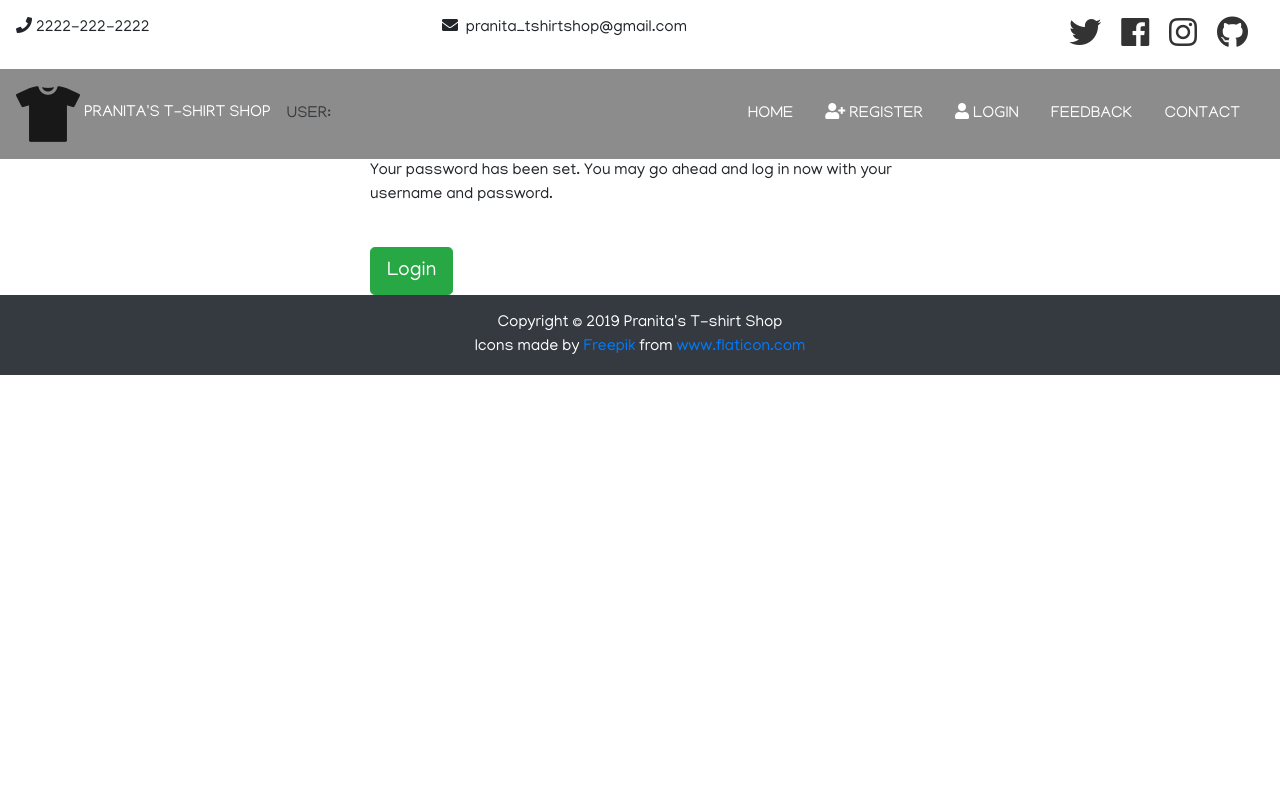
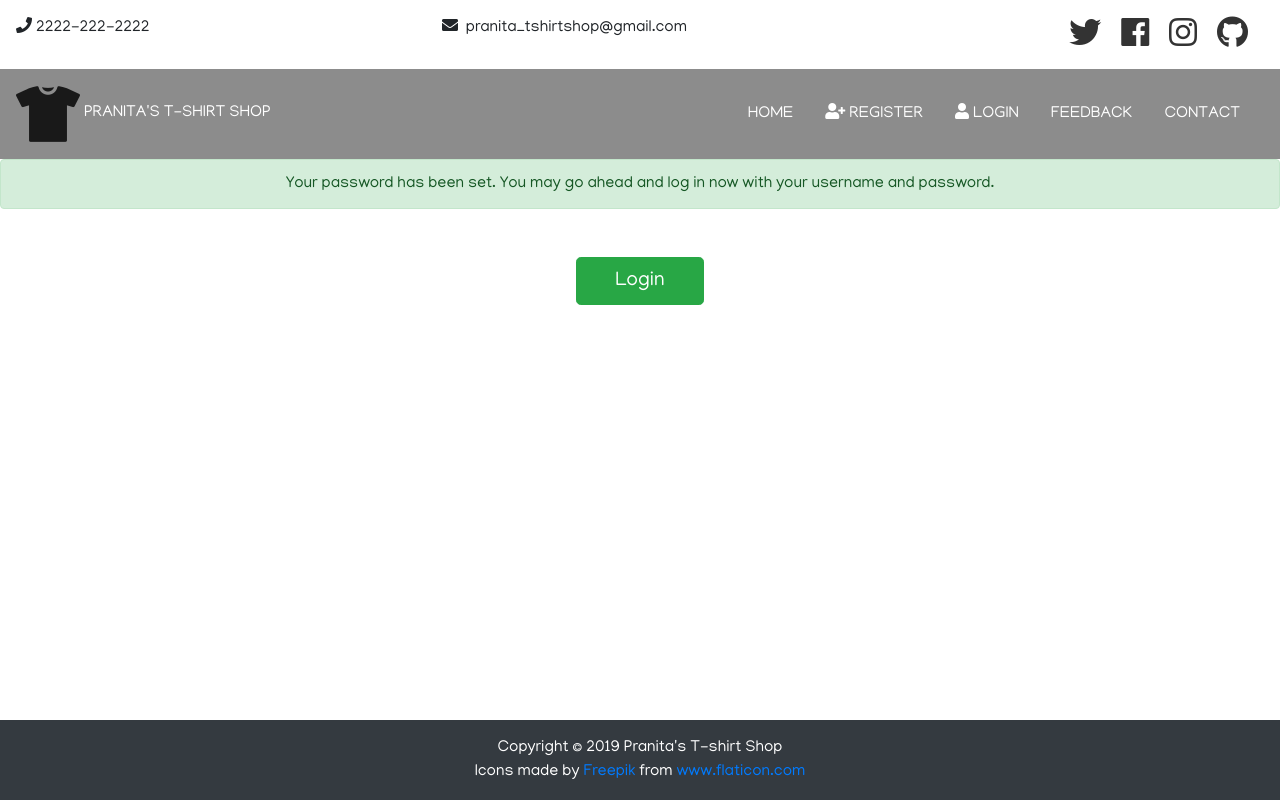
Before and after one commit to pranitastudent/T-shirt-Shop-Project, a Django app: page /accounts/password-reset-complete/ in a window 1280 px wide. Run offline with Django 3.2, Linux system fonts and the light colour scheme; some libraries are stand-ins or nearby versions.

Commit message:
Password Reset working and sticky footer added

```diff
--- a/accounts/backends.py
+++ b/accounts/backends.py
@@ -1,6 +1,5 @@
 from django.contrib.auth.models import User
 
-# Code taken from Code Institute lectures on email authentication
 
 class EmailAuth:
     """Authenticate a user by an exact match on the email and password"""
--- a/accounts/urls.py
+++ b/accounts/urls.py
@@ -2,7 +2,7 @@ from django.urls import path
 from django.urls import path, reverse_lazy
 from django.contrib.auth import views as auth_views
 from accounts.views import login, register, logout
-from django.contrib.auth.views import PasswordResetForm, PasswordResetDoneView,PasswordResetView,PasswordResetConfirmView,PasswordResetCompleteView
+from django.contrib.auth.views import PasswordResetView
 from django.conf.urls import url
 
 urlpatterns = [
--- a/shop/static/css/style.css
+++ b/shop/static/css/style.css
@@ -2,7 +2,9 @@
 
 body {
     font-family: 'Manjari', sans-serif;
-    overflow-x: hidden;
+
+
+
 
 }
 
@@ -21,6 +23,8 @@ body {
     margin: 0;
     padding: 0;
     box-sizing: border-box;
+
+
 }
 
 /* Navbar */
@@ -98,9 +102,38 @@ body {
 }
 
 .carousel-indicators {
-    bottom: 190px;
+    bottom: 130px;
 }
 
+.carousel-control-prev-icon,
+.carousel-control-next-icon {
+    border-radius: 100px;
+    background-color: #333;
+
+  }
+
+  .carousel-control-prev {
+
+    left: 132px!important;
+}
+
+.carousel-control-next {
+
+    right: 142px!important;
+}
+
+  .card {
+      max-height:100%;
+      max-width:70%;
+      margin: auto;
+  }
+
+/* Username  */
+
+.username {
+    color: var(--secondary-color);
+    font-weight:400;
+}
 /* Lists */
 
 .days {
@@ -112,11 +145,29 @@ body {
 .map {
     height: 300px;
     width: 500px;
+    margin-bottom: 100px;
+}
+
+/* Buttons */
+
+.login-btn {
+
+  display: block;
+  margin: 0 auto;
+  margin-bottom: 10px;
+  width:10%
+
+
 }
 
 /* Footer */
 
-
+#main-footer {
+    position:fixed;
+    bottom:0;
+    left:0;
+    right:0;
+}
 
 
 
@@ -136,7 +187,7 @@ body {
 
 /* Media Queries */
 
-@media (max-width: 768px) {
+@media (max-width: 766px) {
     #top-bar {
         text-align:center;
     }
@@ -160,4 +211,16 @@ body {
     .carousel-indicators {
         bottom:194px;
     }
+
+    .carousel-control-next {
+        right: 43px!important;
+    }
+
+    .carousel-control-previous {
+        right: 43px!important;
+    }
+
+    .login-btn {
+        width:50%;
+    }
 }
--- a/shop/urls.py
+++ b/shop/urls.py
@@ -7,5 +7,5 @@ urlpatterns = [
     path('', include('home.urls')),
     path('accounts/', include('accounts.urls')),
     path('admin/', admin.site.urls),
-    path('accounts/', include('django.contrib.auth.urls'))
+
   ]
--- a/templates/accounts/login.html
+++ b/templates/accounts/login.html
@@ -6,7 +6,7 @@
 {% block content %}
 
 
-<section id="register">
+<section id="login">
     <div class="container">
         <div class="row">
             <div class="col-md-6 mx-auto">
--- a/templates/accounts/password_reset_complete.html
+++ b/templates/accounts/password_reset_complete.html
@@ -2,12 +2,13 @@
 {% load bootstrap_tags %}
 {% block page_title %} Password Complete{% endblock %}
 {% block content %}
-<div class="container">
+<div class="container-fluid p-0">
     <div class="row">
-        <div class="col-md-6 mx-auto">
-        <p>Your password has been set.  You may go ahead and log in now with your username and password.</p>
+        <div class="col-md-12">
+        <p class= "alert alert-success text-center">Your password has been set.  You may go ahead and log in now with your username and password.</p>
         <br>
-        <a href="{% url 'login' %}" class="btn btn-success btn-lg text-white">Login</a>
+        <br>
+        <a href="{% url 'login' %}" class="btn btn-success login-btn btn-lg text-white ">Login</a>
         </div>
     </div>
 </div>
--- a/templates/accounts/password_reset_confirm.html
+++ b/templates/accounts/password_reset_confirm.html
@@ -15,7 +15,7 @@
                     </div>
                     <div class="card-body">
                         <!-- Confirmation Form -->
-                        <form action="submit" method="POST">
+                        <form method="POST">
                             {% csrf_token%}
                             <fieldset class="form-group m-3">
                                 <p class="lead mt-2">Please enter a new password: </p>
--- a/templates/partials/_navbar.html
+++ b/templates/partials/_navbar.html
@@ -3,7 +3,10 @@
 <nav class="navbar navbar-expand-lg navbar-dark  sticky-top">
 
     <a class="navbar-brand" href="{% url 'index' %}"><img src="{% static 'img/logo.png'%}" alt="logo"><h6 class="d-inline align-middle">&nbsp;Pranita's T-shirt Shop</h6></a>
+
+    {% if user.is_authenticated %}
     <span class="username">User:&nbsp;{{user.username}}</span>
+    {% endif %}
     <button class="navbar-toggler" type="button" data-toggle="collapse" data-target="#navbarNavAltMarkup">
          <span class="navbar-toggler-icon"></span>
     </button>
```
Also changed, not shown: shop/settings.py (+6 -5 lines), templates/home/index.html (+4 -3 lines), shop/static/img/slideimage1.jpg (added), shop/static/img/slideimage2.jpg (added), shop/static/img/slideimage3.jpg (added).
